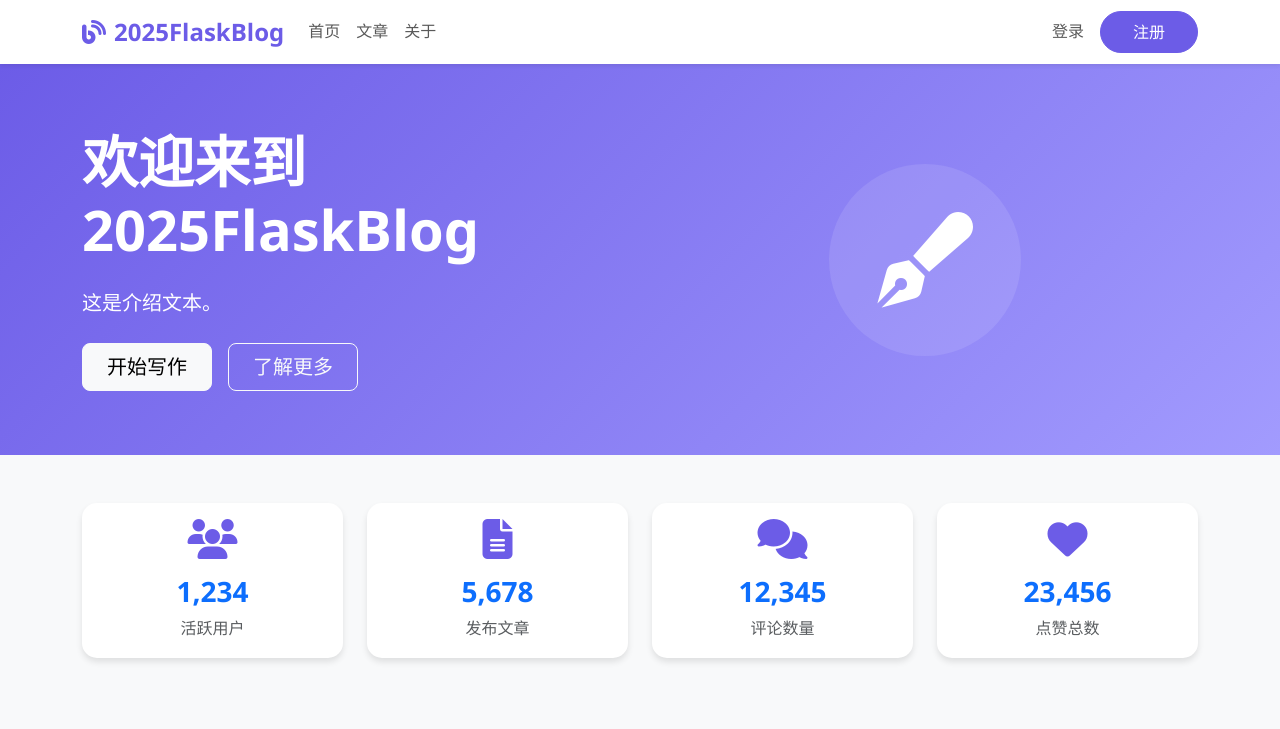
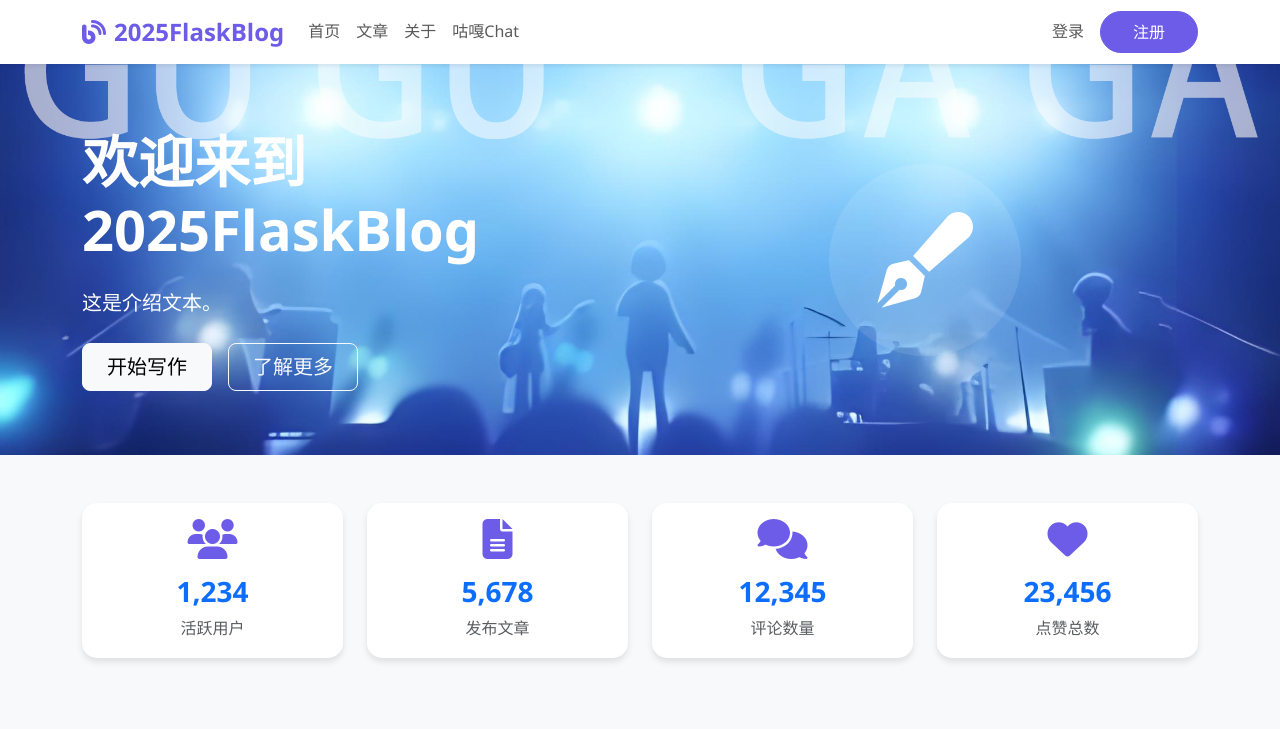
Before and after one commit to lanthe0/2025Flaskblog, a Flask app: page / in a window 1280 px wide. Shown: the top 729 px of the page. Run offline with Flask 3, Linux system fonts and the light colour scheme; some libraries are stand-ins or nearby versions.

Commit message:
改了背景

```diff
--- a/app/templates/base.html
+++ b/app/templates/base.html
@@ -30,7 +30,8 @@
         }
 
         .hero-section {
-            background: linear-gradient(135deg, var(--primary-color), var(--secondary-color));
+            background: url("{{ url_for('static', filename='guga/MyGO_background.png') }}") no-repeat center center;
+            background-size: cover;
             color: white;
             padding: 4rem 0;
         }
@@ -97,6 +98,8 @@
                     <li class="nav-item">
                         <a class="nav-link" href="#">关于</a>
                     </li>
+                    <li class="nav-item">
+                        <a class="nav-link" href="{{ url_for('main.guga') }}">咕嘎Chat</a>
                 </ul>
 
                 <ul class="navbar-nav">
```
